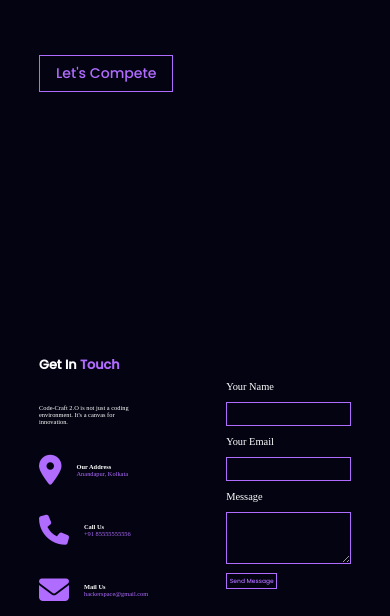
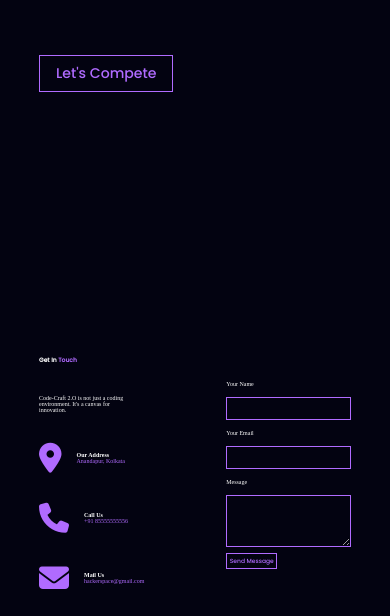
Before and after one commit to AshutoshRaj1260/Code-Craft-2.0-PS-1, a plain HTML site: page index.html in a window 390 px wide. Shown: the part 2186-2802 px from the top of the page. Drawn offline with Linux system fonts and the light colour scheme.

Commit message:
Update style.css

```diff
--- a/style.css
+++ b/style.css
@@ -441,11 +441,11 @@ nav .fa-solid{
         margin-top: 5%;
     }
     .contact-left{
-        font-size: 40%;
+        font-size: 10%;
     }
     .contact-right{
         margin-top: 8%;
-        font-size: 50%;
+        font-size: 10%;
     }
     .footer{
         font-size: 80%;
```
